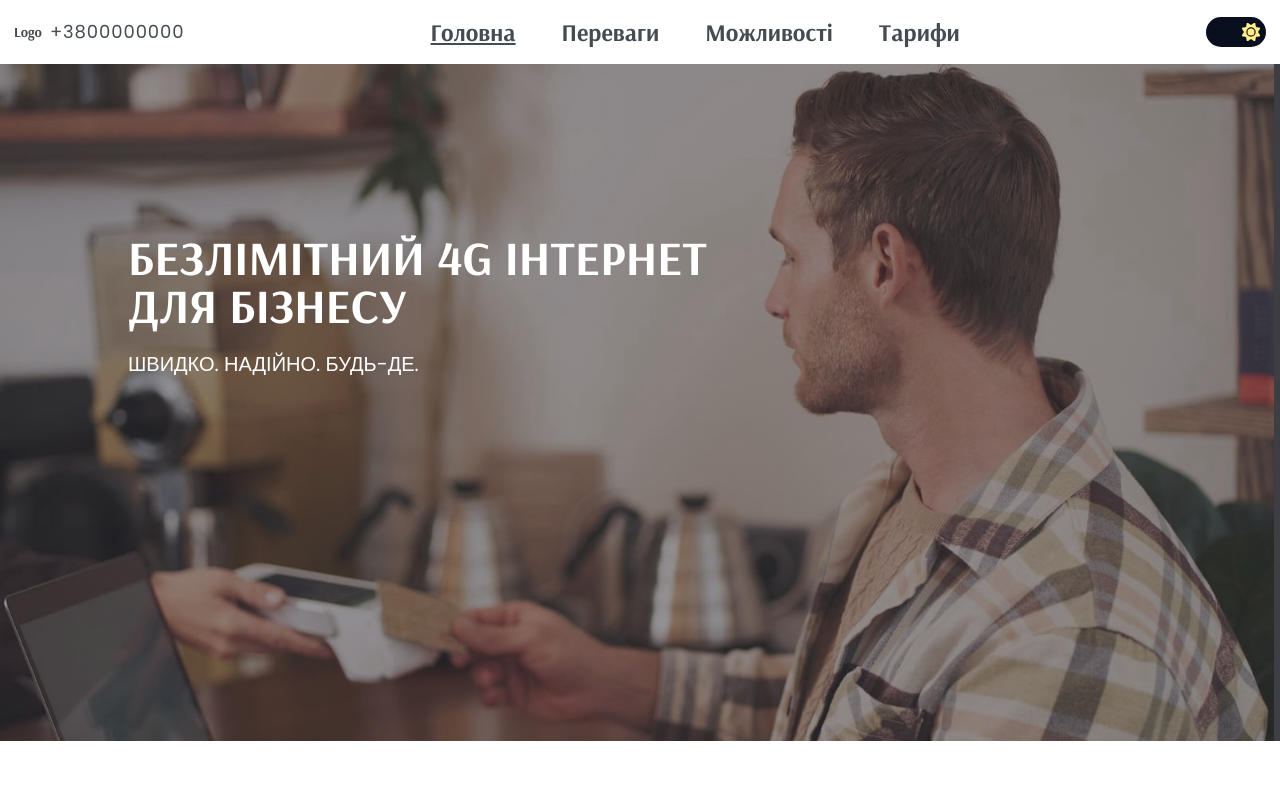
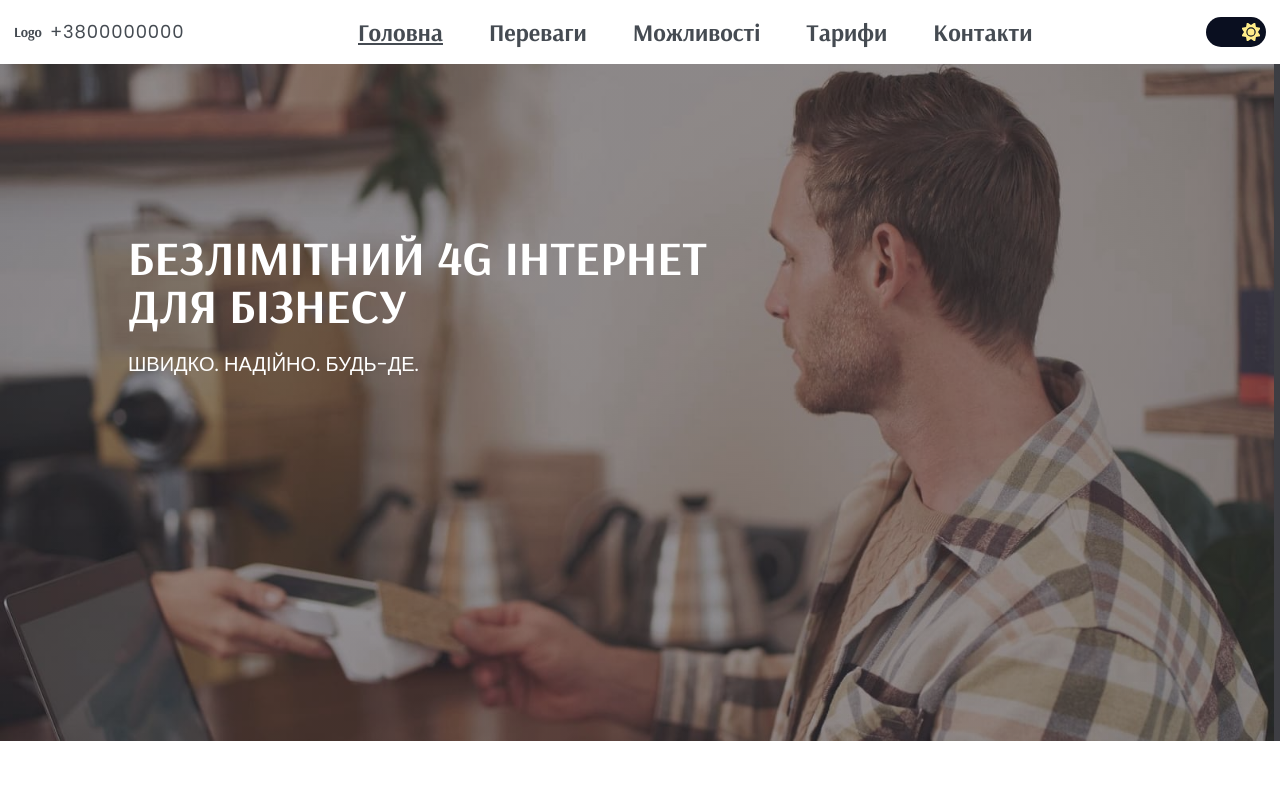
Before and after one commit to DenysKors/landing-page-communication-services, a website built with Vite: page index.html in a window 1280 px wide. Shown: the top 800 px of the page. Built offline with nearby package versions, Linux system fonts and the light colour scheme.

Commit message:
Add contacts nav link

```diff
--- a/index.html
+++ b/index.html
@@ -50,6 +50,12 @@
           href="#tariffs"
           aria-label="Перейти до секції обладнання"
           >Тарифи</a
+        >
+        <a
+          class="header-nav-link"
+          href="#contacts"
+          aria-label="Перейти до контактів"
+          >Контакти</a
         >
       </nav>
       <div class="header-btn-container">
@@ -475,7 +481,7 @@
         <p class="questions-heading || questions-text"></p>
       </section>
     </main>
-    <footer class="footer">
+    <footer id="contacts" class="footer">
       <h3>Footer</h3>
       <p>Logo, Copyright, contacts, socials</p>
     </footer>
```
